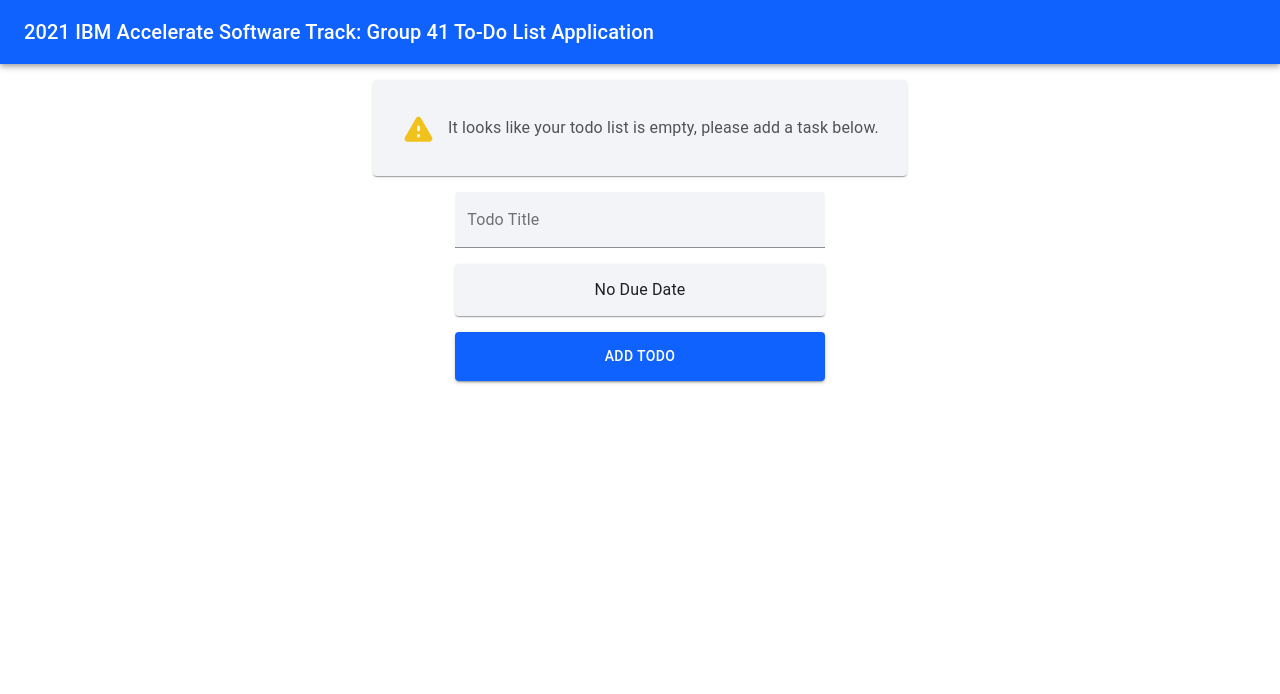
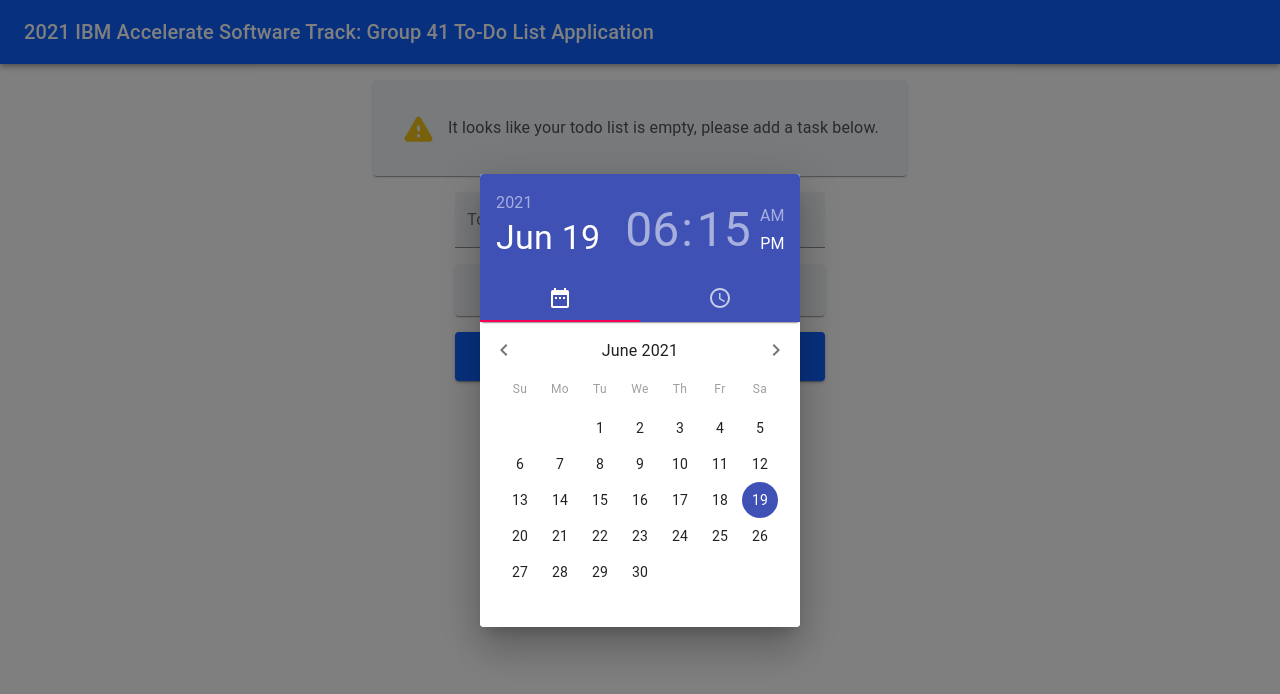
Before and after one commit to 2021-IBM-Accelerate-SW-Track/lab-1-team-41, a React (Create React App) app: page / in a window 1280 px wide. Shown: the top 694 px of the page. Built offline with nearby package versions, Linux system fonts and the light colour scheme.

Commit message:
Rework: - added material-ui pickers library - added date-fns library (dependency) - added a sample dialog with date picker to page (not functional yet)

```diff
--- a/package.json
+++ b/package.json
@@ -3,11 +3,14 @@
   "version": "0.1.0",
   "private": true,
   "dependencies": {
+    "@date-io/date-fns": "^1.3.13",
     "@material-ui/core": "^4.11.4",
     "@material-ui/icons": "^4.11.2",
+    "@material-ui/pickers": "^3.3.10",
     "@testing-library/jest-dom": "^5.12.0",
     "@testing-library/react": "^11.2.6",
     "@testing-library/user-event": "^12.8.3",
+    "date-fns": "^2.22.1",
     "react": "^17.0.2",
     "react-dom": "^17.0.2",
     "react-scripts": "4.0.3",
--- a/src/App.js
+++ b/src/App.js
@@ -2,12 +2,17 @@
 import Body from "./component/body/body.js"
 import './App.css';
 
+import { MuiPickersUtilsProvider } from '@material-ui/pickers';
+import DateFnsUtils from '@date-io/date-fns';
+
 function App() {
   return (
-    <div className="App">
-    <Header/>
-    <Body/>
-    </div>
+    <MuiPickersUtilsProvider utils={DateFnsUtils}>
+      <div className="App">
+        <Header/>
+        <Body/>
+      </div>
+    </MuiPickersUtilsProvider>
   );
 }
 
--- a/src/component/todoListInputGroup/todoListInputGroup.js
+++ b/src/component/todoListInputGroup/todoListInputGroup.js
@@ -1,6 +1,6 @@
 import React, { useState }from 'react';
-import { Button, TextField, Paper, Typography } from '@material-ui/core';
-
+import { Button, TextField, Paper, Typography, Dialog } from '@material-ui/core';
+import { DateTimePicker } from "@material-ui/pickers";
 // const useStyle = makeStyles(theme => ({
 //     root: {
 //         '& .MuiFormControl-root':{
@@ -57,6 +57,15 @@
             <Paper id="todo-input-group-date-container" component="div">
                 <Typography>{dateDue === null ? "No Due Date" : dateDue}</Typography>
             </Paper>
+            <Dialog open={true}>
+                <DateTimePicker
+                    variant="static"
+                    format="d MMM yyyy"
+                    value={{}}
+                    onChange={{}}
+                />
+            </Dialog>
+
             <Button
                 id="todo-input-group-add-button"
                 variant="contained"
```
